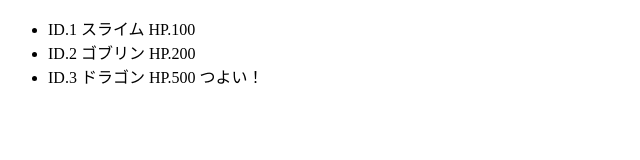
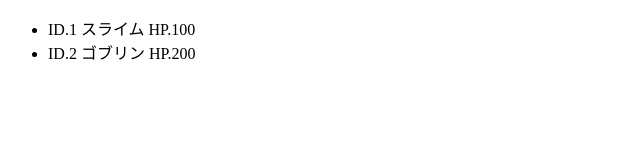
Before and after one commit to kf07/vue_practice, a plain HTML site: page index.html in a window 1280 px wide. Shown: the whole page, without its empty margins (0-640 px from the left). Drawn offline with nearby package versions, Linux system fonts and the light colour scheme.

Commit message:
v-for v-ifでHP300以下のもののみ表示

```diff
--- a/index.html
+++ b/index.html
@@ -8,11 +8,8 @@
 <body>
 <div id="app">
     <ul>
-        <li v-for="item in list"
-            v-bind:key="item.id"
-            v-bind:class="{ tuyoi:item.hp > 300}">
+        <li v-for="item in list" v-bind:key="item.id" v-if="item.hp < 300">
             ID.{{item.id}} {{item.name}} HP.{{item.hp}}
-            <span v-if="item.hp > 300">つよい！</span>
         </li>
     </ul>
 </div>
```
